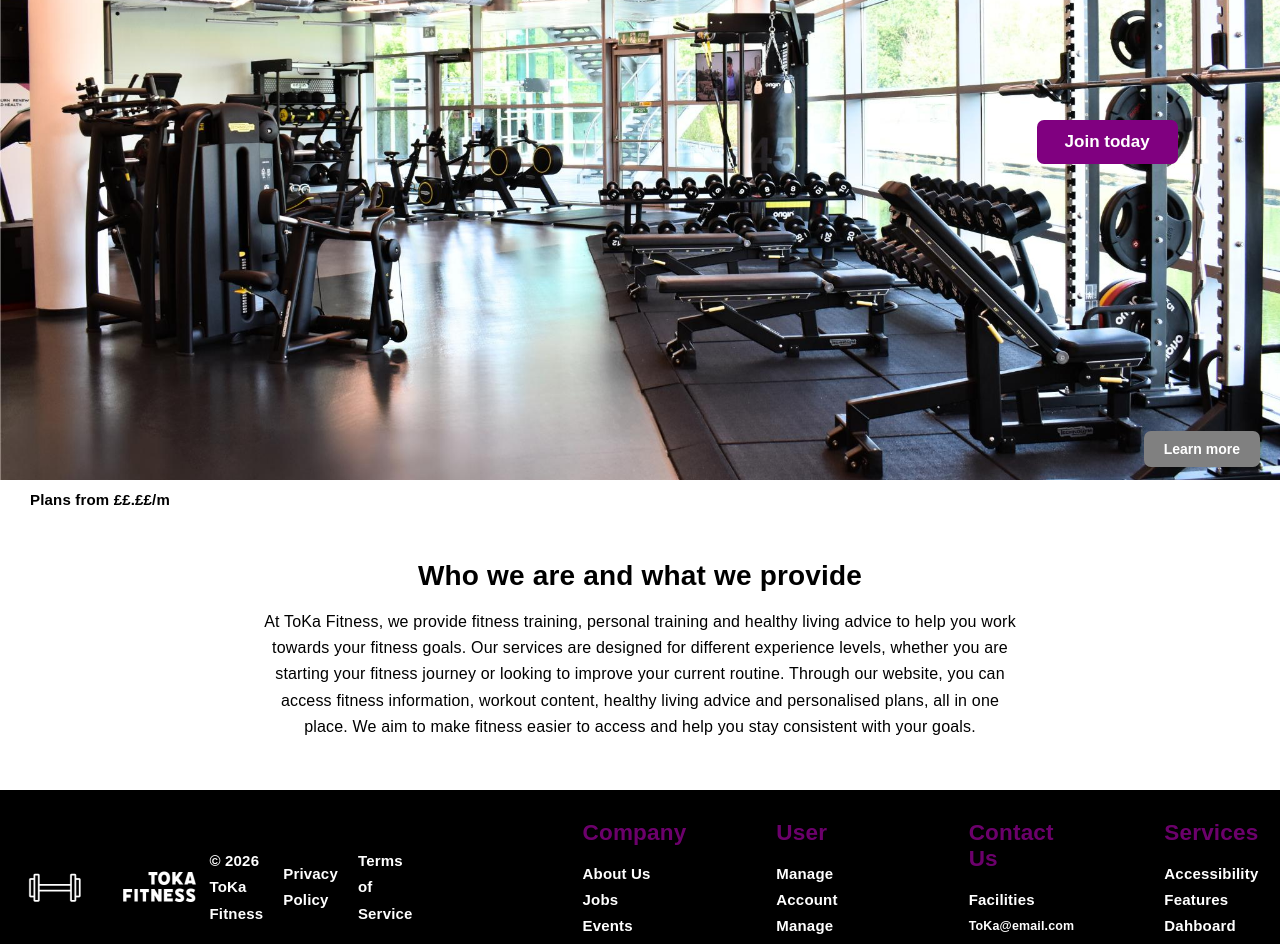
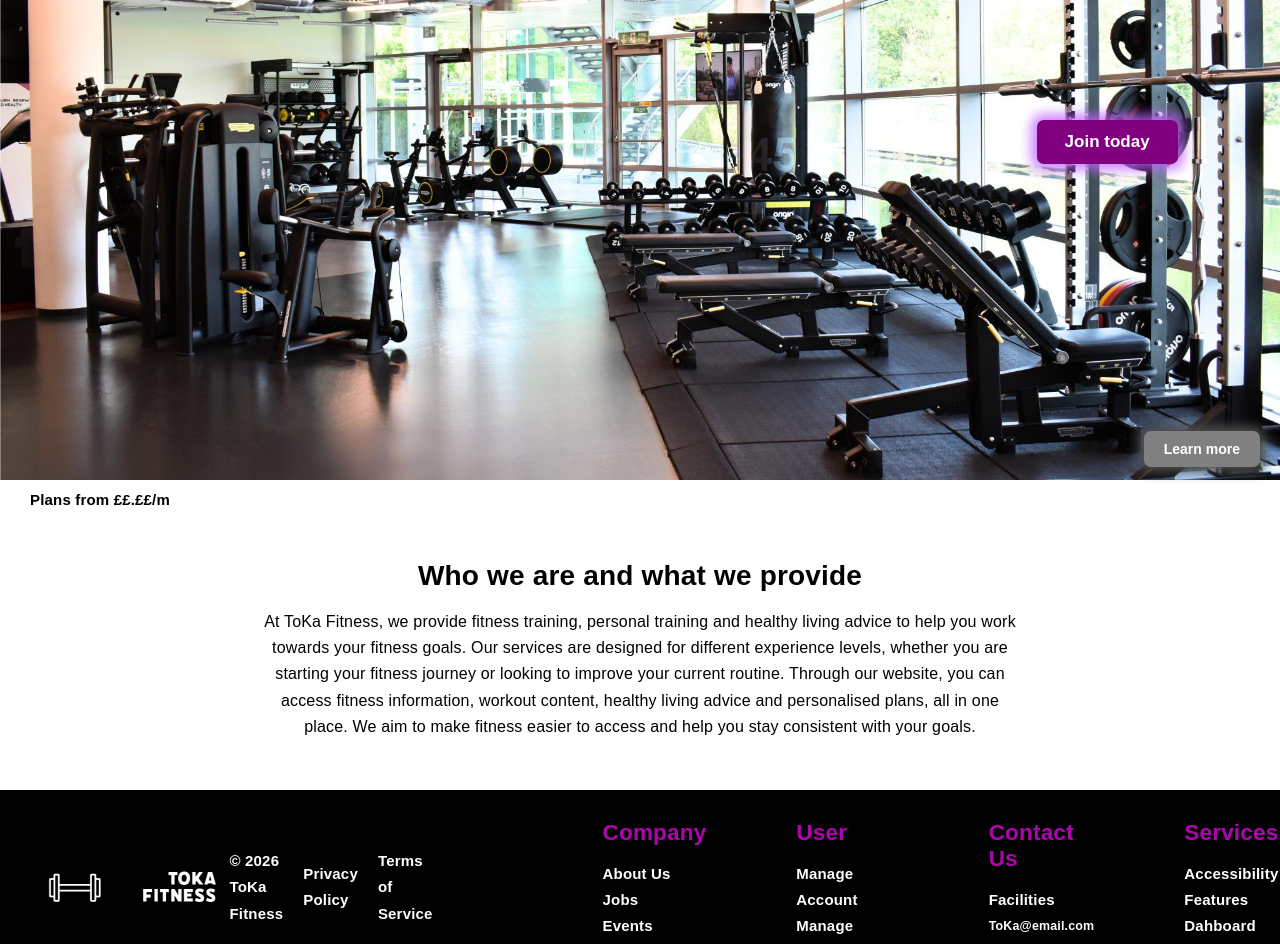
Before and after one commit to Krystian-De-Four/ToKa-Proposal, a React (Vite) app: page / in a window 1280 px wide. Shown: the part 280-1224 px from the top of the page. Built offline with nearby package versions, Linux system fonts and the light colour scheme.

Commit message:
edited buttons

```diff
--- a/src/Components/Footer/Footer.css
+++ b/src/Components/Footer/Footer.css
@@ -10,6 +10,7 @@
 .footer-logo{
     height: 85px;
     object-fit: contain;
+    padding-left: 20px;
 
 }
 
@@ -48,7 +49,7 @@
 
 .footer-sect-header{
     padding-bottom: 15px;
-    color: rgba(128, 0, 128, 0.842);
+    color: rgba(209, 4, 209, 0.842);
 }
 
 .footer-legal-items{
@@ -80,6 +81,6 @@
 }
 
 .footer-legal-text:hover{
-    color: grey;
+    color: purple;
     text-decoration: underline;
 }
--- a/src/Components/Header/Header.css
+++ b/src/Components/Header/Header.css
@@ -27,5 +27,5 @@
 }
 
 .header-buttons a:hover{
-    color: grey;
+    color: rgba(209, 4, 209, 0.842);
 }
--- a/src/Components/Pages/Homepage/Homepage.css
+++ b/src/Components/Pages/Homepage/Homepage.css
@@ -50,11 +50,16 @@
     border: none;
     border-radius: 7px;
     cursor: pointer;
-    transition: background-color 0.1s;
+    transition: background-color 0.2s;
+    transition: box-shadow 0.7s;
+    -webkit-box-shadow: 0px 0px 12px 6px rgba(191,99,255,0.79);
+    box-shadow: 0px 0px 12px 6px rgba(191,99,255,0.79);
 }
 
 .join-button:hover{
     background-color: #3f0876;
+    -webkit-box-shadow: 0px 0px 50px 13px rgba(206,97,255,0.67);
+    box-shadow: 0px 0px 50px 13px rgba(206,97,255,0.67);
 }
 
 .learn-more-button{
@@ -70,11 +75,15 @@
     cursor: pointer;
     font-size: 14px;
     font-weight: bold;
-    transition: background-color 0.1s;
+    transition: background-color 0.4s;
+    -webkit-box-shadow: 0px 0px 11px 5px #4D4D4D;
+    box-shadow: 0px 0px 11px 5px #4D4D4D;
+
 }
 
 .learn-more-button:hover{
     background-color: black;
+
 }
 
 .hero-bottom{
```
